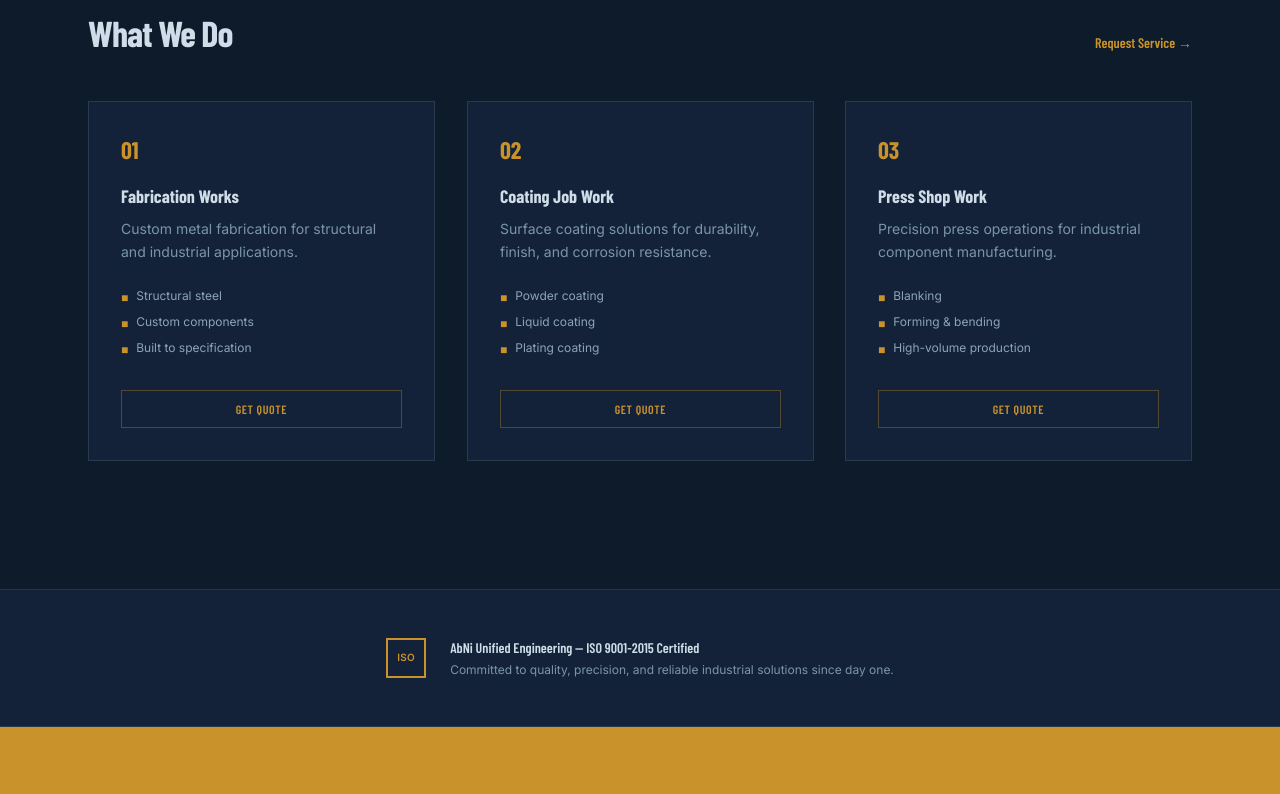
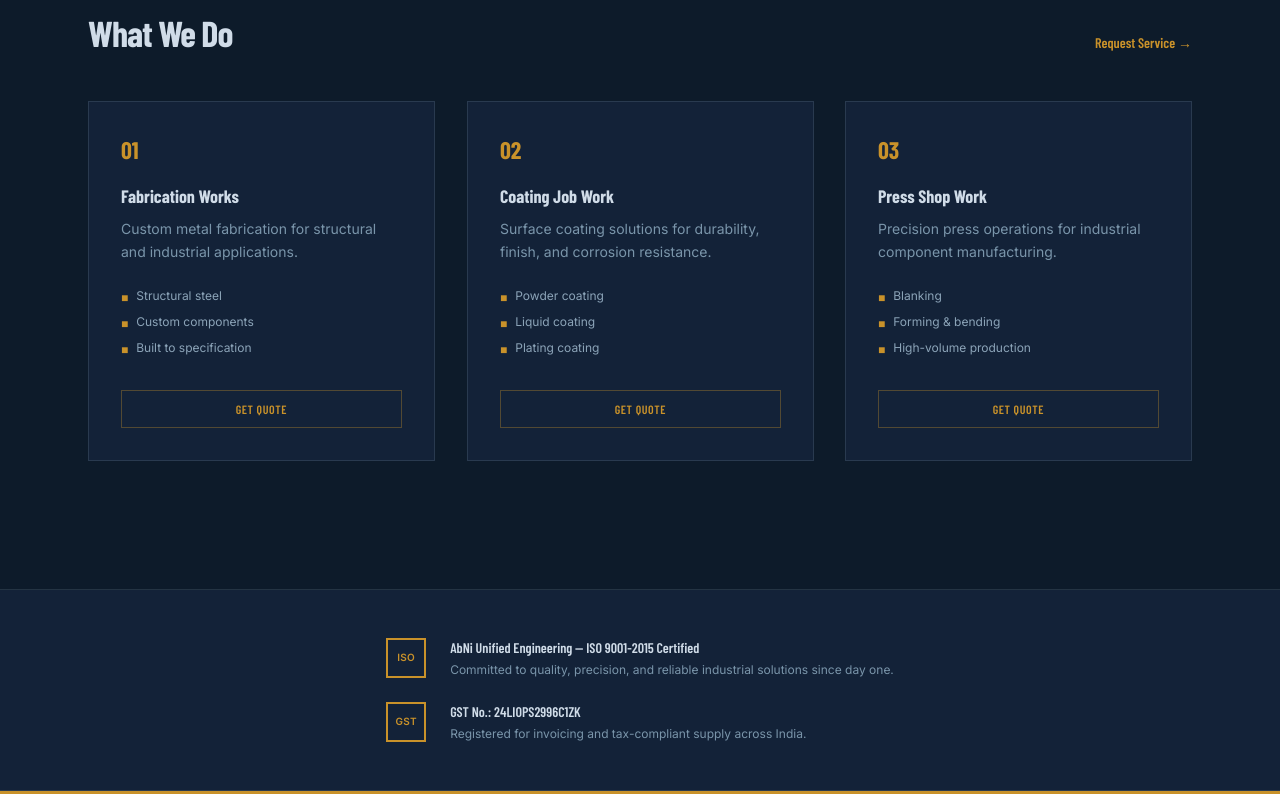
Before and after one commit to sinhaniik/primeX, a React (Vite) app: page / in a window 1280 px wide. Shown: the part 2832-3626 px from the top of the page. Built offline with nearby package versions, Linux system fonts and the light colour scheme.

Commit message:
Add GSTIN beside the ISO credentials.
Show GST No. 24LIOPS2996C1ZK on the home trust strip, hero stats, and footer.

```diff
--- a/src/components/Home/HeroSection.tsx
+++ b/src/components/Home/HeroSection.tsx
@@ -6,6 +6,7 @@ const stats = [
   { value: '7+', label: 'Product Lines' },
   { value: '3', label: 'Services' },
   { value: 'ISO', label: '9001-2015' },
+  { value: 'GSTIN', label: '24LIOPS2996C1ZK' },
 ];
 
 const primeXVideo = '/AbNI%20intro.mp4';
--- a/src/components/Home/TrustStrip.tsx
+++ b/src/components/Home/TrustStrip.tsx
@@ -1,7 +1,8 @@
 const TrustStrip = () => {
   return (
     <section id="about" className="bg-[var(--color-surface)] py-12 border-b border-[var(--color-border)]">
-      <div className="max-w-6xl mx-auto px-6 flex flex-col sm:flex-row items-center justify-center gap-6">
+      <div className="max-w-6xl mx-auto px-6 flex justify-center">
+        <div className="grid w-fit grid-cols-1 justify-items-center gap-y-4 sm:grid-cols-[auto_auto] sm:items-center sm:gap-x-6 sm:gap-y-6 sm:justify-items-start">
           <div className="w-10 h-10 border-2 border-[var(--color-accent)] flex items-center justify-center text-[var(--color-accent)] text-[10px] font-bold tracking-wide">
             ISO
           </div>
@@ -13,6 +14,18 @@ const TrustStrip = () => {
               Committed to quality, precision, and reliable industrial solutions since day one.
             </p>
           </div>
+          <div className="w-10 h-10 border-2 border-[var(--color-accent)] flex items-center justify-center text-[var(--color-accent)] text-[10px] font-bold tracking-wide">
+            GST
+          </div>
+          <div className="text-center sm:text-left">
+            <p className="text-[var(--color-text)] text-sm font-semibold" style={{ fontFamily: "'Barlow Condensed', sans-serif" }}>
+              GST No.: 24LIOPS2996C1ZK
+            </p>
+            <p className="text-[var(--color-muted)] text-xs mt-1">
+              Registered for invoicing and tax-compliant supply across India.
+            </p>
+          </div>
+        </div>
       </div>
     </section>
   );
--- a/src/components/Layout/Footer.tsx
+++ b/src/components/Layout/Footer.tsx
@@ -60,11 +60,19 @@ const Footer = () => {
       <div className="border-t border-[var(--color-border-subtle)] py-6">
         <div className="max-w-6xl mx-auto px-6 flex flex-col sm:flex-row items-center justify-between gap-4 text-xs text-[var(--color-muted)]">
           <p>&copy; {new Date().getFullYear()} AbNi Unified Engineering. All rights reserved.</p>
-          <div className="flex items-center gap-2">
-            <div className="w-5 h-5 border border-[var(--color-accent)] flex items-center justify-center text-[8px] text-[var(--color-accent)] font-bold">
-              ISO
+          <div className="flex flex-col sm:flex-row items-center gap-3 sm:gap-6">
+            <div className="flex items-center gap-2">
+              <div className="w-5 h-5 border border-[var(--color-accent)] flex items-center justify-center text-[8px] text-[var(--color-accent)] font-bold">
+                ISO
+              </div>
+              <span>ISO 9001-2015 Certified</span>
             </div>
-            <span>ISO 9001-2015 Certified</span>
+            <div className="flex items-center gap-2">
+              <div className="w-5 h-5 border border-[var(--color-accent)] flex items-center justify-center text-[8px] text-[var(--color-accent)] font-bold">
+                GST
+              </div>
+              <span>GSTIN 24LIOPS2996C1ZK</span>
+            </div>
           </div>
         </div>
       </div>
```
Lines whose indentation alone changed are shown as unchanged.
